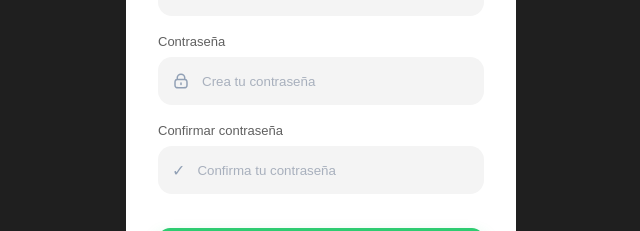
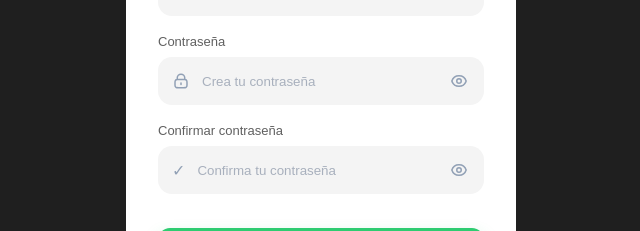
Before and after one commit to daxx-daxx/EcoPoints, an Angular app in the folder ecopoints/: page /register in a window 1280 px wide. Shown: the part 426-657 px from the top of the page, without its empty margins (319-959 px from the left). Built offline with nearby package versions, Linux system fonts and the light colour scheme.

Commit message:
Añadir boton para mostrar y ocultar contraseña

```diff
--- a/ecopoints/src/app/pages/login/login.html
+++ b/ecopoints/src/app/pages/login/login.html
@@ -30,7 +30,19 @@
             <path d="M12 14.5V16.5M7 10.0288C7.47142 10 8.05259 10 8.8 10H15.2C15.9474 10 16.5286 10 17 10.0288M7 10.0288C6.41168 10.0647 5.99429 10.1455 5.63803 10.327C5.07354 10.6146 4.6146 11.0735 4.32698 11.638C4 12.2798 4 13.1198 4 14.8V16.2C4 17.8802 4 18.7202 4.32698 19.362C4.6146 19.9265 5.07354 20.3854 5.63803 20.673C6.27976 21 7.11984 21 8.8 21H15.2C16.8802 21 17.7202 21 18.362 20.673C18.9265 20.3854 19.3854 19.9265 19.673 19.362C20 18.7202 20 17.8802 20 16.2V14.8C20 13.1198 20 12.2798 19.673 11.638C19.3854 11.0735 18.9265 10.6146 18.362 10.327C18.0057 10.1455 17.5883 10.0647 17 10.0288M7 10.0288V8C7 5.23858 9.23858 3 12 3C14.7614 3 17 5.23858 17 8V10.0288" stroke="currentColor" stroke-width="2" stroke-linecap="round" stroke-linejoin="round" />
           </svg>
         </span>
-        <input #passwordInput type="password" placeholder="Introduce tu contrase&ntilde;a" />
+        <input #passwordInput [type]="showPassword ? 'text' : 'password'" placeholder="Introduce tu contrase&ntilde;a" />
+        <button class="login-password-toggle" type="button" (click)="togglePasswordVisibility()" [attr.aria-label]="showPassword ? 'Ocultar contrase&ntilde;a' : 'Mostrar contrase&ntilde;a'">
+          @if (showPassword) {
+            <svg viewBox="0 0 24 24" fill="none" aria-hidden="true" focusable="false" xmlns="http://www.w3.org/2000/svg">
+              <path d="M3 3L21 21M10.584 10.587C10.222 10.949 10 11.449 10 12C10 13.105 10.895 14 12 14C12.551 14 13.051 13.778 13.413 13.416M9.363 5.365C10.22 5.13 11.104 5 12 5C16.478 5 20.268 7.943 21.543 12C21.191 13.121 20.647 14.158 19.954 15.076M6.345 6.352C4.535 7.536 3.145 9.519 2.457 12C3.732 16.057 7.522 19 12 19C13.75 19 15.396 18.55 16.827 17.758" stroke="currentColor" stroke-width="2" stroke-linecap="round" stroke-linejoin="round" />
+            </svg>
+          } @else {
+            <svg viewBox="0 0 24 24" fill="none" aria-hidden="true" focusable="false" xmlns="http://www.w3.org/2000/svg">
+              <path d="M2.457 12C3.732 7.943 7.522 5 12 5C16.478 5 20.268 7.943 21.543 12C20.268 16.057 16.478 19 12 19C7.522 19 3.732 16.057 2.457 12Z" stroke="currentColor" stroke-width="2" stroke-linecap="round" stroke-linejoin="round" />
+              <path d="M12 15C13.657 15 15 13.657 15 12C15 10.343 13.657 9 12 9C10.343 9 9 10.343 9 12C9 13.657 10.343 15 12 15Z" stroke="currentColor" stroke-width="2" stroke-linecap="round" stroke-linejoin="round" />
+            </svg>
+          }
+        </button>
       </div>
 
       @if (errorMessage()) {
--- a/ecopoints/src/app/pages/login/login.scss
+++ b/ecopoints/src/app/pages/login/login.scss
@@ -122,10 +122,30 @@
 
 .login-field input {
   width: 100%;
+  min-width: 0;
   border: 0;
   outline: 0;
   background: transparent;
   color: var(--color-text);
+}
+
+.login-password-toggle {
+  width: 22px;
+  height: 22px;
+  padding: 0;
+  border: 0;
+  display: inline-flex;
+  flex: 0 0 22px;
+  align-items: center;
+  justify-content: center;
+  background: transparent;
+  color: var(--color-input-icon);
+  cursor: pointer;
+}
+
+.login-password-toggle svg {
+  width: 18px;
+  height: 18px;
 }
 
 .login-field input::placeholder {
--- a/ecopoints/src/app/pages/login/login.ts
+++ b/ecopoints/src/app/pages/login/login.ts
@@ -13,6 +13,7 @@ import { SessionService } from '../../services/session.service';
 export class Login implements OnInit {
   protected readonly errorMessage = signal('');
   protected readonly successMessage = signal('');
+  showPassword = false;
 
   constructor(
     private apiService: ApiService,
@@ -64,6 +65,10 @@ export class Login implements OnInit {
     });
   }
 
+  togglePasswordVisibility(): void {
+    this.showPassword = !this.showPassword;
+  }
+
   private isValidEmail(email: string): boolean {
     return /^[^\s@]+@[^\s@]+\.[^\s@]+$/.test(email);
   }
--- a/ecopoints/src/app/pages/register/register.html
+++ b/ecopoints/src/app/pages/register/register.html
@@ -33,13 +33,37 @@
             <path d="M12 14.5V16.5M7 10.0288C7.47142 10 8.05259 10 8.8 10H15.2C15.9474 10 16.5286 10 17 10.0288M7 10.0288C6.41168 10.0647 5.99429 10.1455 5.63803 10.327C5.07354 10.6146 4.6146 11.0735 4.32698 11.638C4 12.2798 4 13.1198 4 14.8V16.2C4 17.8802 4 18.7202 4.32698 19.362C4.6146 19.9265 5.07354 20.3854 5.63803 20.673C6.27976 21 7.11984 21 8.8 21H15.2C16.8802 21 17.7202 21 18.362 20.673C18.9265 20.3854 19.3854 19.9265 19.673 19.362C20 18.7202 20 17.8802 20 16.2V14.8C20 13.1198 20 12.2798 19.673 11.638C19.3854 11.0735 18.9265 10.6146 18.362 10.327C18.0057 10.1455 17.5883 10.0647 17 10.0288M7 10.0288V8C7 5.23858 9.23858 3 12 3C14.7614 3 17 5.23858 17 8V10.0288" stroke="currentColor" stroke-width="2" stroke-linecap="round" stroke-linejoin="round" />
           </svg>
         </span>
-        <input #passwordInput type="password" placeholder="Crea tu contrase&ntilde;a" />
+        <input #passwordInput [type]="showPassword ? 'text' : 'password'" placeholder="Crea tu contrase&ntilde;a" />
+        <button class="register-password-toggle" type="button" (click)="togglePasswordVisibility()" [attr.aria-label]="showPassword ? 'Ocultar contrase&ntilde;a' : 'Mostrar contrase&ntilde;a'">
+          @if (showPassword) {
+            <svg viewBox="0 0 24 24" fill="none" aria-hidden="true" focusable="false" xmlns="http://www.w3.org/2000/svg">
+              <path d="M3 3L21 21M10.584 10.587C10.222 10.949 10 11.449 10 12C10 13.105 10.895 14 12 14C12.551 14 13.051 13.778 13.413 13.416M9.363 5.365C10.22 5.13 11.104 5 12 5C16.478 5 20.268 7.943 21.543 12C21.191 13.121 20.647 14.158 19.954 15.076M6.345 6.352C4.535 7.536 3.145 9.519 2.457 12C3.732 16.057 7.522 19 12 19C13.75 19 15.396 18.55 16.827 17.758" stroke="currentColor" stroke-width="2" stroke-linecap="round" stroke-linejoin="round" />
+            </svg>
+          } @else {
+            <svg viewBox="0 0 24 24" fill="none" aria-hidden="true" focusable="false" xmlns="http://www.w3.org/2000/svg">
+              <path d="M2.457 12C3.732 7.943 7.522 5 12 5C16.478 5 20.268 7.943 21.543 12C20.268 16.057 16.478 19 12 19C7.522 19 3.732 16.057 2.457 12Z" stroke="currentColor" stroke-width="2" stroke-linecap="round" stroke-linejoin="round" />
+              <path d="M12 15C13.657 15 15 13.657 15 12C15 10.343 13.657 9 12 9C10.343 9 9 10.343 9 12C9 13.657 10.343 15 12 15Z" stroke="currentColor" stroke-width="2" stroke-linecap="round" stroke-linejoin="round" />
+            </svg>
+          }
+        </button>
       </div>
 
       <label class="register-field-label">Confirmar contrase&ntilde;a</label>
       <div class="register-field">
         <span>&#10003;</span>
-        <input #confirmPasswordInput type="password" placeholder="Confirma tu contrase&ntilde;a" />
+        <input #confirmPasswordInput [type]="showConfirmPassword ? 'text' : 'password'" placeholder="Confirma tu contrase&ntilde;a" />
+        <button class="register-password-toggle" type="button" (click)="toggleConfirmPasswordVisibility()" [attr.aria-label]="showConfirmPassword ? 'Ocultar confirmar contrase&ntilde;a' : 'Mostrar confirmar contrase&ntilde;a'">
+          @if (showConfirmPassword) {
+            <svg viewBox="0 0 24 24" fill="none" aria-hidden="true" focusable="false" xmlns="http://www.w3.org/2000/svg">
+              <path d="M3 3L21 21M10.584 10.587C10.222 10.949 10 11.449 10 12C10 13.105 10.895 14 12 14C12.551 14 13.051 13.778 13.413 13.416M9.363 5.365C10.22 5.13 11.104 5 12 5C16.478 5 20.268 7.943 21.543 12C21.191 13.121 20.647 14.158 19.954 15.076M6.345 6.352C4.535 7.536 3.145 9.519 2.457 12C3.732 16.057 7.522 19 12 19C13.75 19 15.396 18.55 16.827 17.758" stroke="currentColor" stroke-width="2" stroke-linecap="round" stroke-linejoin="round" />
+            </svg>
+          } @else {
+            <svg viewBox="0 0 24 24" fill="none" aria-hidden="true" focusable="false" xmlns="http://www.w3.org/2000/svg">
+              <path d="M2.457 12C3.732 7.943 7.522 5 12 5C16.478 5 20.268 7.943 21.543 12C20.268 16.057 16.478 19 12 19C7.522 19 3.732 16.057 2.457 12Z" stroke="currentColor" stroke-width="2" stroke-linecap="round" stroke-linejoin="round" />
+              <path d="M12 15C13.657 15 15 13.657 15 12C15 10.343 13.657 9 12 9C10.343 9 9 10.343 9 12C9 13.657 10.343 15 12 15Z" stroke="currentColor" stroke-width="2" stroke-linecap="round" stroke-linejoin="round" />
+            </svg>
+          }
+        </button>
       </div>
 
       @if (errorMessage()) {
--- a/ecopoints/src/app/pages/register/register.scss
+++ b/ecopoints/src/app/pages/register/register.scss
@@ -88,10 +88,30 @@
 
 .register-field input {
   width: 100%;
+  min-width: 0;
   border: 0;
   outline: 0;
   background: transparent;
   color: var(--color-text);
+}
+
+.register-password-toggle {
+  width: 22px;
+  height: 22px;
+  padding: 0;
+  border: 0;
+  display: inline-flex;
+  flex: 0 0 22px;
+  align-items: center;
+  justify-content: center;
+  background: transparent;
+  color: var(--color-input-icon);
+  cursor: pointer;
+}
+
+.register-password-toggle svg {
+  width: 18px;
+  height: 18px;
 }
 
 .register-field input::placeholder {
--- a/ecopoints/src/app/pages/register/register.ts
+++ b/ecopoints/src/app/pages/register/register.ts
@@ -12,6 +12,8 @@ import { ApiService } from '../../services/api.service';
 export class Register {
   protected readonly errorMessage = signal('');
   protected readonly successMessage = signal('');
+  showPassword = false;
+  showConfirmPassword = false;
 
   constructor(
     private apiService: ApiService,
@@ -55,6 +57,14 @@ export class Register {
     });
   }
 
+  togglePasswordVisibility(): void {
+    this.showPassword = !this.showPassword;
+  }
+
+  toggleConfirmPasswordVisibility(): void {
+    this.showConfirmPassword = !this.showConfirmPassword;
+  }
+
   private isValidEmail(email: string): boolean {
     return /^[^\s@]+@[^\s@]+\.[^\s@]+$/.test(email);
   }
```
